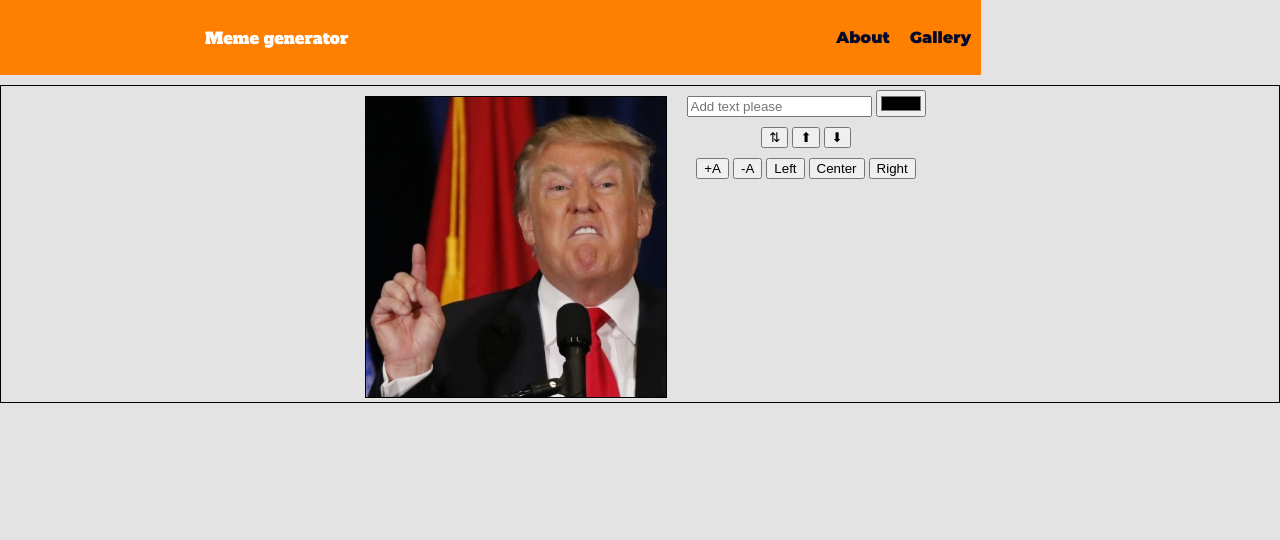
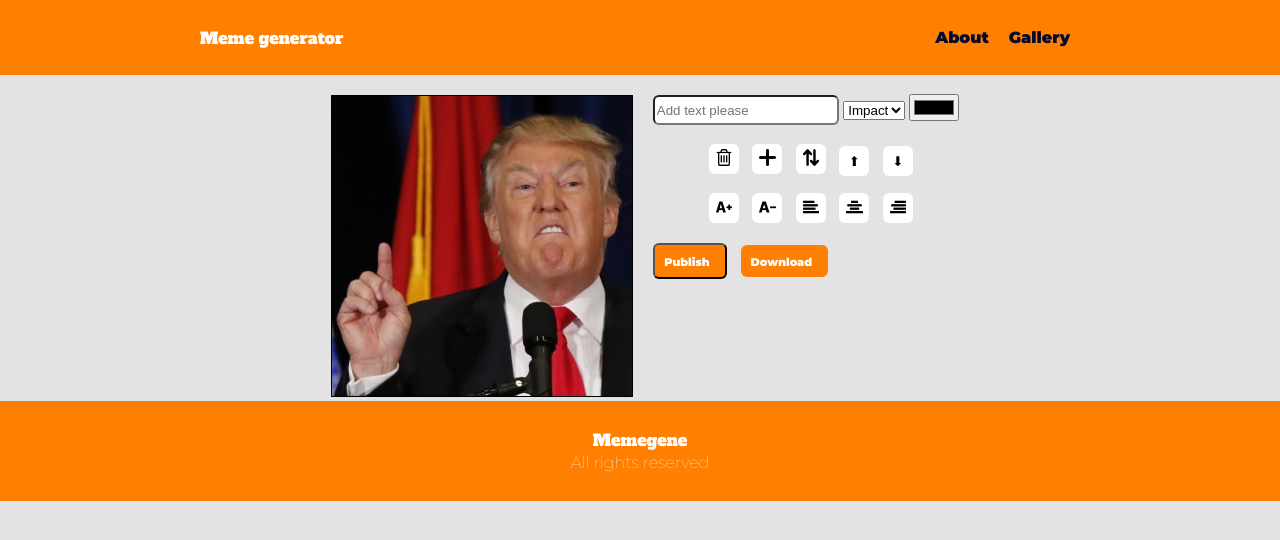
Before and after one commit to Danielbarak618/Meme-Generator, a plain HTML site: page index.html in a window 1280 px wide. Both pictures are taken after a click on the picture 75 px from the left and 135 px from the top of the page. Drawn offline with Linux system fonts and the light colour scheme.

Commit message:
Functionality and design

```diff
--- a/css/style.css
+++ b/css/style.css
@@ -16,6 +16,12 @@
   font-family: Montserrat;
   src: url(/Fonts/Montserrat-Black.ttf);
 }
+
+@font-face {
+  font-family: Montserrat-thin;
+  src: url(/Fonts/Montserrat-Thin.ttf);
+}
+
 body {
   margin: 0;
   background-color: #e3e3e3;
@@ -28,10 +34,66 @@ canvas {
   margin-top: 10px;
 }
 
+p {
+  text-align: center;
+}
+
+.func-btn {
+  width: 30px;
+  height: 30px;
+  margin: 7.5px 0px 0 9.5px;
+  padding: 5.5px 5.2px 4.9px 5.2px;
+  border-radius: 6px;
+  background-color: #ffffff;
+  border: none;
+  cursor: pointer;
+}
+
+form {
+  margin-top: 20px;
+}
+
+button img {
+  width: 17.5px;
+  height: 16.5px;
+  object-fit: contain;
+}
+
+.btn-download {
+  color: white;
+  border: none;
+  margin-left: 10px;
+  padding: 9.7px 15.6px 8.3px 9.4px;
+  border-radius: 6px;
+  text-decoration: none;
+  font-family: Montserrat;
+  font-size: 0.7rem;
+  background-color: #ff7f00;
+  cursor: pointer;
+}
+
+.btn-publish {
+  color: white;
+
+  text-align: center;
+  padding: 9.7px 15.6px 8.3px 9.4px;
+  border-radius: 6px;
+  font-family: Montserrat;
+  font-size: 0.7rem;
+  background-color: #ff7f00;
+}
+.text-box {
+  width: 186.5px;
+  height: 30px;
+  margin: 0 0 1px;
+  border-radius: 6px;
+  background-color: #ffffff;
+}
+
 .editor-container {
-  border: 1px solid black;
   justify-content: center;
   margin-top: 10px;
+  padding: 0 100px;
 }
 .edit-controls {
   background-color: #e3e3e3;
@@ -70,9 +132,9 @@ img {
 .main-header {
   height: 75px;
   background-color: #ff7f00;
-  max-width: 981px;
-  /* padding-right: 260px;
-  padding-left: 260px; */
+
+  padding: 0 200px;
+
   /* margin: 0 0 9.2px; */
 }
 
@@ -89,7 +151,7 @@ img {
 .logo {
   font-family: alfa, sans-serif;
   color: white;
-  margin-left: 205px;
+  /* margin-left: 205px; */
 }
 
 .first-btns {
@@ -116,6 +178,23 @@ img {
 }
 .editor-container {
   display: none;
+}
+
+.main-footer {
+  height: 100px;
+  background-color: #ff7f00;
+
+  color: white;
+  justify-content: center;
+}
+
+.main-footer .footer-logo {
+  font-family: alfa, sans-serif;
+  color: white;
+}
+.main-footer .text-reversed {
+  font-family: Montserrat-thin, sans-serif;
+  color: white;
 }
 
 /* Helpers */
--- a/index.html
+++ b/index.html
@@ -25,21 +25,34 @@
         <div class="edit-controls">
             <input type="text" name='meme-text' class="text-box" placeholder="Add text please"
                 oninput="getText(this.value)">
-
+            <select onchange="onSetFont(this.value)">
+                <option value="Impact">Impact</option>
+                <option value="Arial">Arial</option>
+            </select>
             <input type="color" name="text-color" oninput="getColor(this.value)">
             <div class="first-btns">
-                <button class="switch-btn" onclick="onSwitchLine()">⇅</button>
-                <button class="up-btn" onclick="onIncreasePos()">⬆</button>
-                <button class="down-btn" onclick="ondecreasePos()">⬇</button>
+                <button class='func-btn' onclick="onDeleteLine()"><img src="/ICONS/trash.png"></button>
+                <button class='func-btn' onclick="onAddLine()"><img src="/ICONS/add.png"></button>
+                <button class="func-btn" onclick="onSwitchLine()"><img
+                        src="/ICONS/up-and-down-opposite-double-arrows-side-by-side.png"></button>
+                <button class="func-btn" onclick="onIncreasePos()">⬆</button>
+                <button class="func-btn" onclick="ondecreasePos()">⬇</button>
             </div>
             <div class="second-btns">
-                <button class="increase-btn" onclick="onIncreaseFont()">+A</button>
-                <button class="decrease-btn" onclick="onDecreaseFont()">-A</button>
-                <button class="align-left-btn" onclick="onAlignLeft()">Left</button>
-                <button class="align-center-btn" onclick="onAlignCenter()">Center</button>
-                <button class="align-right-btn" onclick="onAlignRight()">Right</button>
+
+                <button class="func-btn" onclick="onIncreaseFont()"><img src="/ICONS/increase font - icon.png"></button>
+                <button class="func-btn" onclick="onDecreaseFont()"><img src="/ICONS/decrease font - icon.png"></button>
+                <button class="func-btn" onclick="onAlignLeft()"><img src="/ICONS/align-to-left.png"></button>
+                <button class="func-btn" onclick="onAlignCenter()"><img src="/ICONS/center-text-alignment.png"></button>
+                <button class="func-btn" onclick="onAlignRight()"><img src="/ICONS/align-to-right.png"></button>
             </div>
-
+            <form action="" method="POST" enctype="multipart/form-data" onsubmit="uploadImg(this, event)">
+                <input name="img" id="imgData" type="hidden" />
+                <button class="btn-publish" type="submit">Publish</button>
+                <a href="#" class="btn-download" onclick="downloadCanvas(this)" download="my-img.jpg">Download
+                </a>
+                <div class="share-container"></div>
+            </form>
         </div>
 
 
@@ -50,7 +63,13 @@
     <div class="gallery-imgs">
 
     </div>
-
+    <footer class="main-footer flex justify-content align-center">
+        <div class="footer"></div>
+        <p><span class="footer-logo">Memegene<br>
+                <span class='text-reversed'>All rights reserved</p>
+        </div>
+    </footer>
+    <script src="js/upload-service.js"></script>
     <script src="js/meme-service.js"></script>
     <script src="js/main.js"></script>
 </body>
--- a/js/main.js
+++ b/js/main.js
@@ -5,7 +5,7 @@ var text_title = 'ALALALA';
 var gElCanvas;
 var gCtx;
 var gImg = getImg();
-var currPos = 100;
+var currPos = 50;
 
 var currLine = getLinePos();
 
@@ -32,18 +32,25 @@ function drawImg() {
     gCtx.drawImage(img, 0, 0, gElCanvas.width, gElCanvas.height);
     var lines = getLines();
     lines.forEach(function (line, idx) {
-      drawText(line.txt, line.posY, line.size, line.align, line.color);
+      drawText(
+        line.txt,
+        line.posY,
+        line.size,
+        line.align,
+        line.color,
+        line.font
+      );
     });
   };
 }
 
-function drawText(text, y, size, align, color) {
+function drawText(text, y, size, align, color, font) {
   // currPos = getCurrPos();
   var posX = gElCanvas.width / 2;
   gCtx.lineWidth = 2;
   gCtx.strokeStyle = 'black';
   gCtx.fillStyle = `${color}`;
-  gCtx.font = `${size}px Impact`;
+  gCtx.font = `${size}px ${font}`;
   gCtx.textAlign = `${align}`;
   switch (align) {
     case 'left':
@@ -59,6 +66,12 @@ function drawText(text, y, size, align, color) {
   console.log(gCtx.textAlign);
   gCtx.fillText(text, posX, y);
   gCtx.strokeText(text, posX, y);
+}
+
+function onAddLine() {
+  currPos += 15;
+  addLine(currPos);
+  drawImg();
 }
 
 function onAlignLeft() {
@@ -118,3 +131,19 @@ function initPage() {
   document.querySelector('.editor-container').style.display = 'none';
   document.querySelector('.gallery-imgs').style.display = 'block';
 }
+
+function downloadCanvas(elLink) {
+  const data = gElCanvas.toDataURL();
+  elLink.href = data;
+  elLink.download = 'my-img.jpg';
+}
+
+function onDeleteLine() {
+  deleteLine();
+  drawImg();
+}
+
+function onSetFont(font) {
+  changeFont(font);
+  drawImg();
+}
--- a/js/meme-service.js
+++ b/js/meme-service.js
@@ -1,6 +1,7 @@
 'use strict';
 
 const KEY = 'currImg';
+var gFontFilter = 'Impact';
 
 var gMeme = {
   selectedImgId: 1,
@@ -9,16 +10,18 @@ var gMeme = {
     {
       txt: '',
       size: 40,
-      align: 'left',
+      align: 'center',
       color: 'white',
       posY: 50,
+      font: gFontFilter,
     },
     {
       txt: '',
       size: 40,
-      align: 'left',
+      align: 'center',
       color: 'white',
-      posY: 200,
+      posY: 270,
+      font: gFontFilter,
     },
   ],
 };
@@ -60,6 +63,22 @@ function findImgById(imgId) {
       return img;
     }
   }
+}
+
+function addLine(posY) {
+  var line = {
+    txt: '',
+    size: 40,
+    align: 'center',
+    color: 'white',
+    posY,
+    font: gFontFilter,
+  };
+
+  gMeme.lines.push(line);
+  gMeme.selectedLineIdx++;
+  console.log(gMeme.lines);
+  drawImg();
 }
 
 function getImg() {
@@ -110,6 +129,7 @@ function decreasePos() {
 function switchLine() {
   const idx = gMeme.selectedLineIdx;
   gMeme.selectedLineIdx = idx === 0 ? 1 : 0;
+
   const elInput = document.querySelector('input[name="meme-text"]');
   elInput.value = gMeme.lines[gMeme.selectedLineIdx].txt;
 }
@@ -123,3 +143,23 @@ function alignCenter() {
 function alignRight() {
   gMeme.lines[gMeme.selectedLineIdx].align = 'right';
 }
+
+function deleteLine() {
+  const idx = gMeme.selectedLineIdx;
+  if (idx === 0) return;
+  gMeme.lines.splice(idx, 1);
+}
+
+function changeFont(val) {
+  const idx = gMeme.selectedLineIdx;
+  if (val === 'Arial') {
+    gMeme.lines[idx].font = `${val}`;
+    gFontFilter = val;
+  }
+  if (val === 'Impact') {
+    gMeme.lines[idx].font = `${val}`;
+    gFontFilter = val;
+  }
+  console.log(gMeme.lines);
+  // setFontFilter(val);
+}
--- /dev/null
+++ b/js/upload-service.js
@@ -0,0 +1,32 @@
+// on submit call to this function
+function uploadImg(elForm, ev) {
+  ev.preventDefault();
+  document.getElementById('imgData').value = gElCanvas.toDataURL('image/jpeg');
+
+  // A function to be called if request succeeds
+  function onSuccess(uploadedImgUrl) {
+    uploadedImgUrl = encodeURIComponent(uploadedImgUrl);
+    document.querySelector('.share-container').innerHTML = `
+          <a class="btn" href="https://www.facebook.com/sharer/sharer.php?u=${uploadedImgUrl}&t=${uploadedImgUrl}" title="Share on Facebook" target="_blank" onclick="window.open('https://www.facebook.com/sharer/sharer.php?u=${uploadedImgUrl}&t=${uploadedImgUrl}'); return false;">
+             <span class='share-img'>Share</span>
+          </a>`;
+  }
+  let inputVal = elForm.querySelector('input').value;
+  doUploadImg(elForm, onSuccess, inputVal);
+}
+
+function doUploadImg(elForm, onSuccess) {
+  var formData = new FormData(elForm);
+  console.log('doUploadImg -> formData', formData);
+  fetch('//ca-upload.com/here/upload.php', {
+    method: 'POST',
+    body: formData,
+  })
+    .then(function (res) {
+      return res.text();
+    })
+    .then(onSuccess)
+    .catch(function (err) {
+      console.error(err);
+    });
+}
```
Also changed, not shown: Fonts/Montserrat-Thin.ttf (added), ICONS/add.png (added), ICONS/align-to-left.png (added), ICONS/align-to-right.png (added), ICONS/center-text-alignment.png (added), ICONS/decrease font - icon.png (added), ICONS/facebook-logo.png (added), ICONS/github-logo.png (added), ICONS/increase font - icon.png (added), ICONS/linkedin-logo.png (added), ICONS/paint-board-and-brush.png (added), ICONS/search-icon.png (added), ICONS/text stroke.png (added), ICONS/trash.png (added), 1 more files.
